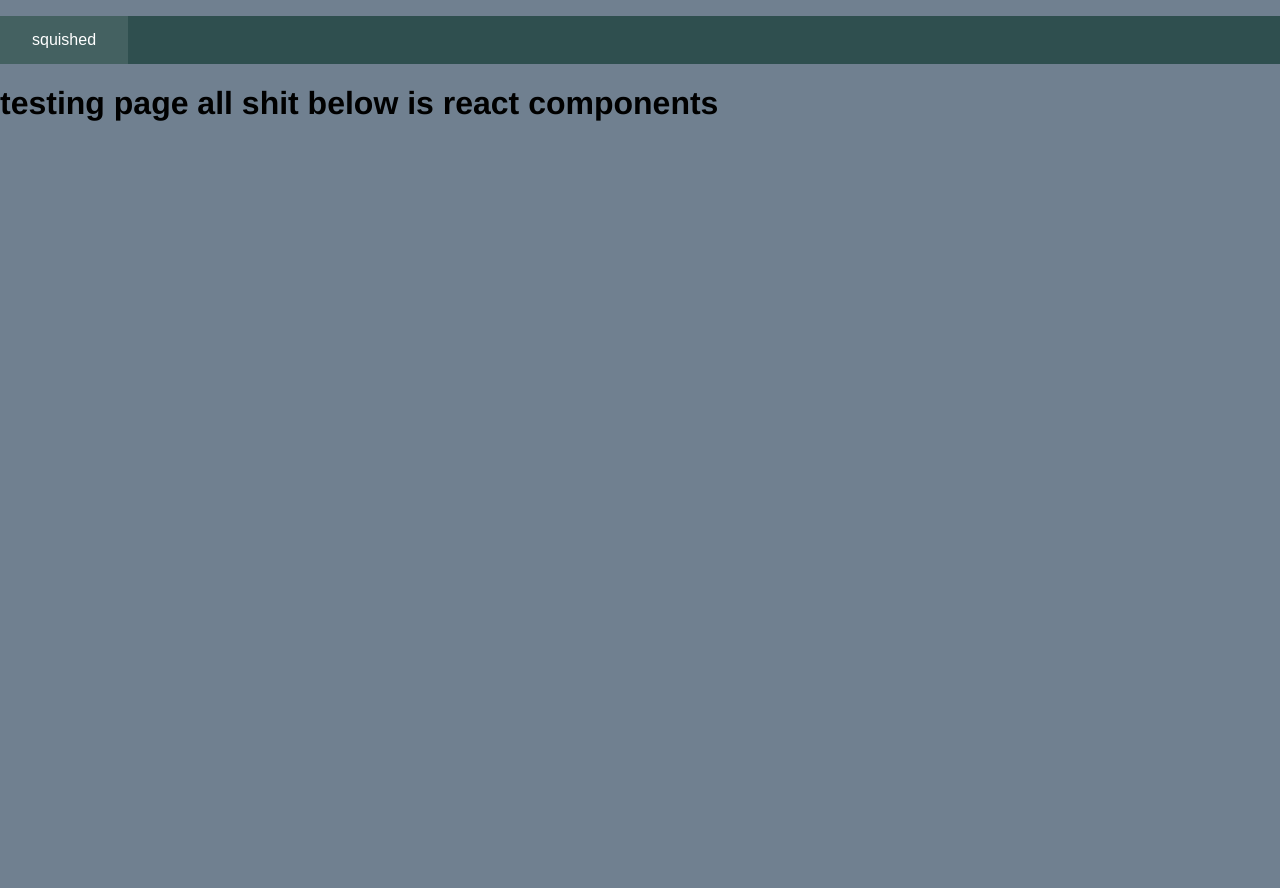
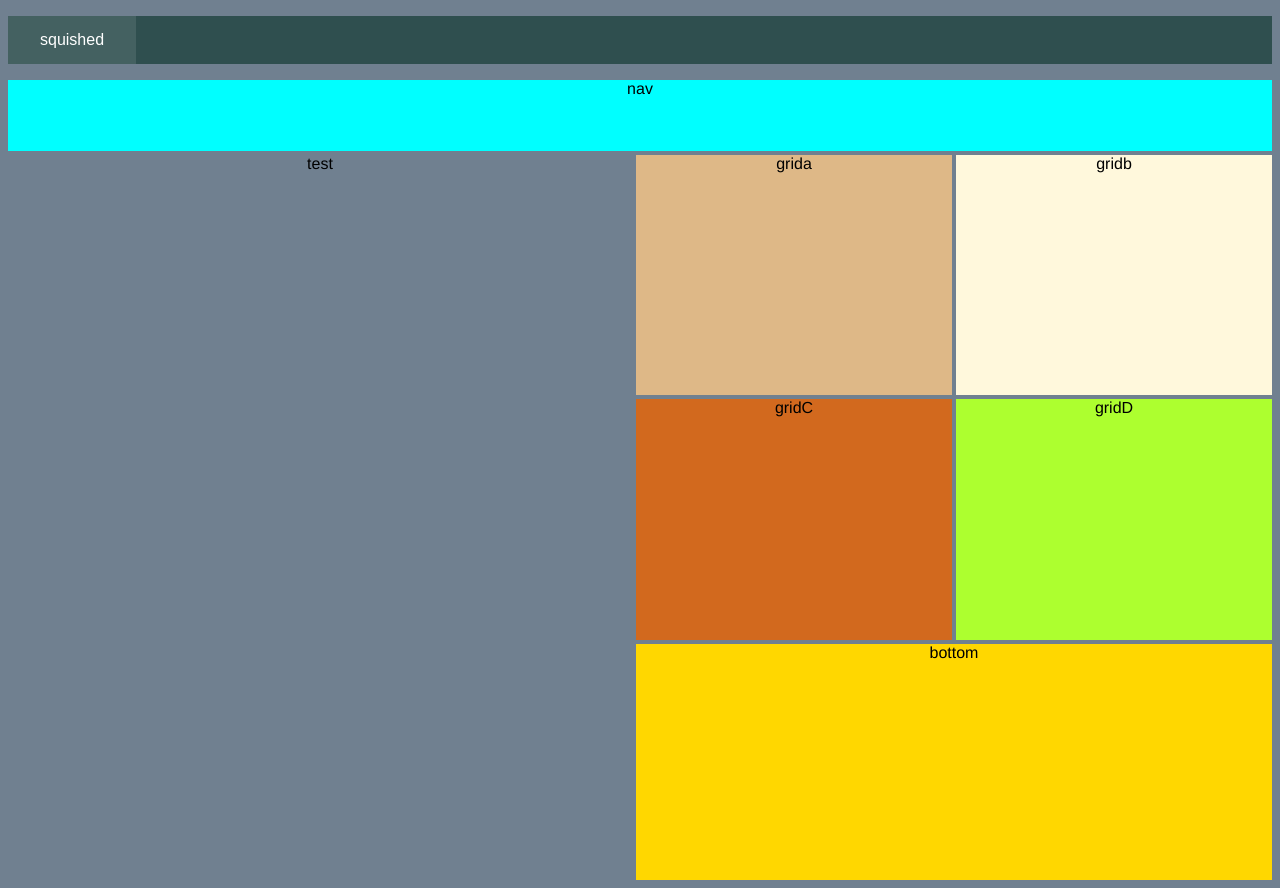
Before and after one commit to Ethan-cm/portfolio, a Next.js app: page /practice in a window 1280 px wide. Before the commit the page ends 800 px from the top, so only its background shows below. Built offline with nearby package versions, Linux system fonts and the light colour scheme.

Commit message:
functioning grid for the main page

```diff
--- a/components/grid/grid.js
+++ b/components/grid/grid.js
@@ -1,17 +1,53 @@
 import styled from 'styled-components';
 import React from "react"
 
-const indexgrid = styled.div`
+export const Indexgrid = styled.div`
 display: grid;
+height:100vh;
 grid-template-columns: 2fr repeat(4, 0.5fr);
 grid-template-rows: 0.3fr repeat(4, 0.5fr) 1fr;
+
+grid-template-areas: "nav nav nav nav nav"
+                     "main gridA gridA gridB gridB"
+                     "main gridA gridA gridB gridB"
+                     "main gridC gridC gridD gridD"
+                     "main gridC gridC gridD gridD"
+                     "main bottom bottom bottom bottom";
+
 grid-column-gap: 0px;
 grid-row-gap: 0px;
 text-align: center;
 grid-gap: 0.25rem;
 `;
 
+export const Nav = styled.nav`
+grid-area: nav;
+background: Aqua;`;
 
+export const GridA = styled.div`
+grid-area: gridA;
+background: Burlywood;`;
+
+export const GridB = styled.div`
+grid-area: gridB;
+background: Cornsilk;`;
+
+export const GridC = styled.div`
+grid-area: gridC;
+background: Chocolate;
+`;
+export const GridD = styled.div`
+grid-area: gridD;
+background: GreenYellow;
+`;
+export const Bottom = styled.div`
+grid-area: bottom;
+background: Gold;
+`;
+export const Main = styled.div`
+grid-area: bottom;
+background: GreenYellow;
+`;
 
 //.parent {
 //    display: grid;
--- a/pages/index.js
+++ b/pages/index.js
@@ -4,7 +4,7 @@ import React from 'react';
 import Image from 'next/image';
 import Portrait from '../public/Portrait_scaled.png';
 import styled, {css} from "styled-components";
-import {grid} from '../components/grid/grid.js'
+import {indexgrid, Nav, gridA, gridB, gridC, gridD, main, bottom} from '../components/grid/grid.js'
 
 export default function Home() {
   return (
--- a/pages/practice.js
+++ b/pages/practice.js
@@ -2,13 +2,24 @@ import React from 'react';
 import ReactDOM from 'react-dom';
 import { render } from 'react-dom';
 import Practicos from '../components/practicecomponent/practicecomp';
-
+import {Indexgrid, Nav, GridA, GridB, GridC, GridD, Main, Bottom} from '../components/grid/grid.js'
 
 export default function Practice(){
-return(<>
+return(
+<>
+<Indexgrid>test
 
-<h1>testing page all shit below is react components</h1>
+<Nav>nav</Nav>
+<Main>main</Main>
+<GridA>grida</GridA>
+<GridB>gridb</GridB>
+<GridC>gridC</GridC>
+<GridD>gridD</GridD>
+<Bottom>bottom</Bottom>
 
-<></>
+</Indexgrid>
 
-</>)}
+</>
+)}
+
+//export default Practice;
--- a/pages/theme/globalStyles.js
+++ b/pages/theme/globalStyles.js
@@ -6,8 +6,6 @@ import Image from 'next/image';
 
 const GlobalStyle = createGlobalStyle`
   body {
-    margin: 0;
-    padding: 0;
     background: slategrey;
     font-family: Open-Sans, Helvetica, Sans-Serif;
   }
```
